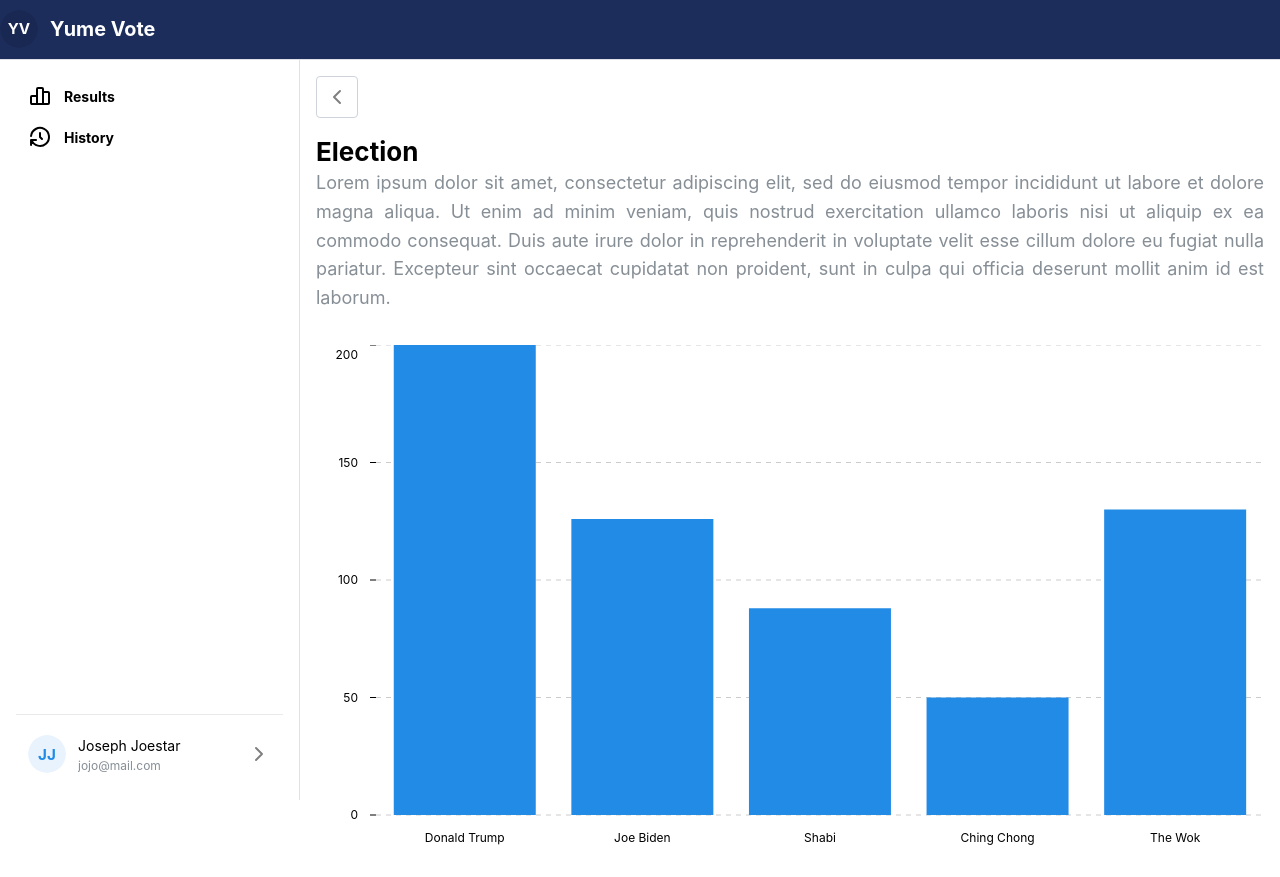
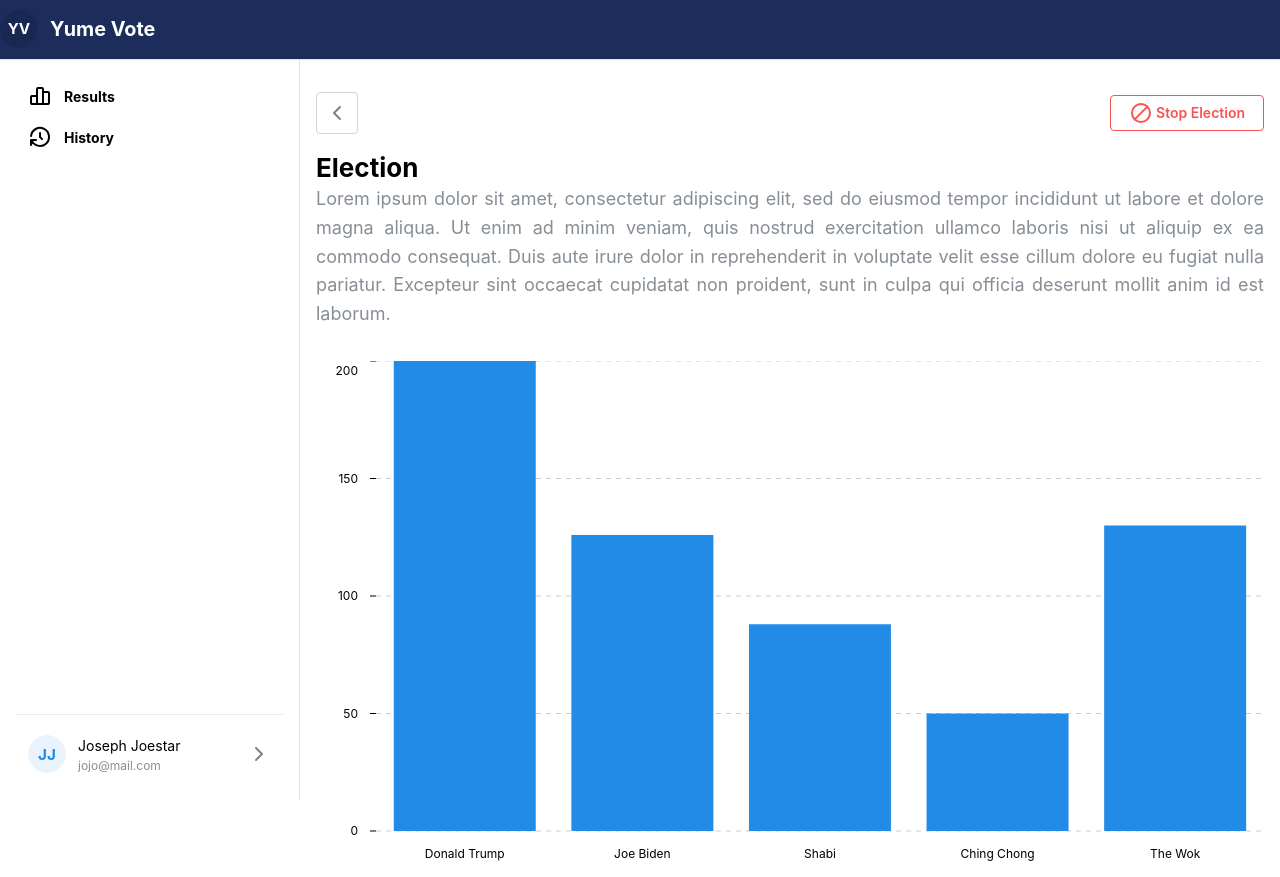
Before and after one commit to YumeVote/public-facing-website, a React (Vite) app in the folder voting-system/: page /vote in a window 1280 px wide. Built offline with nearby package versions, Linux system fonts and the light colour scheme.

Commit message:
Add `Stop Election` button

```diff
--- a/voting-system/src/Result.jsx
+++ b/voting-system/src/Result.jsx
@@ -87,7 +87,7 @@ const Result = () => {
             Lorem ipsum dolor sit amet, consectetur adipiscing.
           </Text>
           <Link to="/vote">
-            <Button color="#1c2d5c" fullWidth mt="md" radius="md">
+            <Button disabled color="#1c2d5c" fullWidth mt="md" radius="md">
               Check Result
             </Button>
           </Link>
--- a/voting-system/src/Vote.jsx
+++ b/voting-system/src/Vote.jsx
@@ -1,17 +1,23 @@
 import Layout from "./components/Layout";
 import { BarChart } from '@mantine/charts';
-import { ActionIcon, Title, Text, rem } from '@mantine/core';
-import { IconChevronLeft } from '@tabler/icons-react';
+import { ActionIcon, Title, Group, Button, Text, rem } from '@mantine/core';
+import { IconChevronLeft, IconCancel } from '@tabler/icons-react';
 import { Link } from 'react-router-dom';
 
 const Vote = () => {
   return(
     <Layout>
-      <Link to="/">
-        <ActionIcon size={42} variant="default">
-          <IconChevronLeft style={{ color: 'gray', width: rem(24), height: rem(24) }}/>
-        </ActionIcon>
-      </Link>
+      <Group position="apart" align="center" mt="md">
+        <Link to="/">
+          <ActionIcon size={42} variant="default">
+            <IconChevronLeft style={{ color: 'gray', width: rem(24), height: rem(24) }}/>
+          </ActionIcon>
+        </Link>
+        <div style={{ flex: 1 }}></div>
+        <Button variant="outline" color="red">
+          <IconCancel />&nbsp;Stop Election
+        </Button>
+      </Group>
       <Title mt="md" order={2}>Election</Title>
       <Text size="lg" c="dimmed" style={{ textAlign: 'justify' }}>Lorem ipsum dolor sit amet, consectetur adipiscing elit, sed do eiusmod tempor incididunt ut labore et dolore magna aliqua. Ut enim ad minim veniam, quis nostrud exercitation ullamco laboris nisi ut aliquip ex ea commodo consequat. Duis aute irure dolor in reprehenderit in voluptate velit esse cillum dolore eu fugiat nulla pariatur. Excepteur sint occaecat cupidatat non proident, sunt in culpa qui officia deserunt mollit anim id est laborum.</Text>
       <BarChart
```
